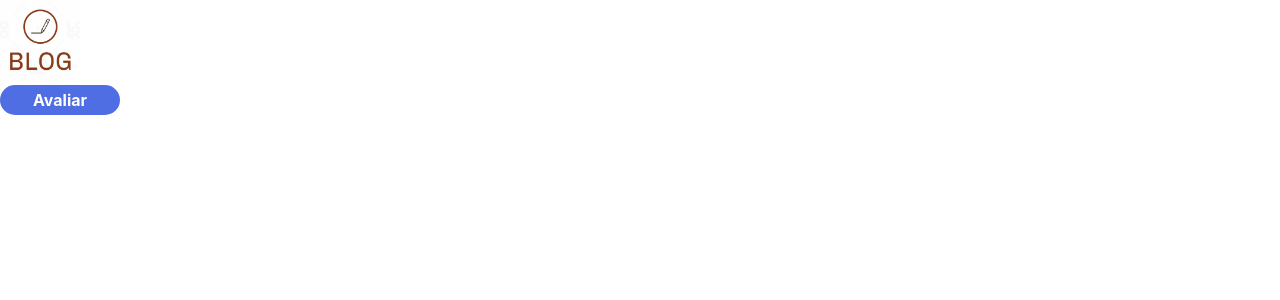
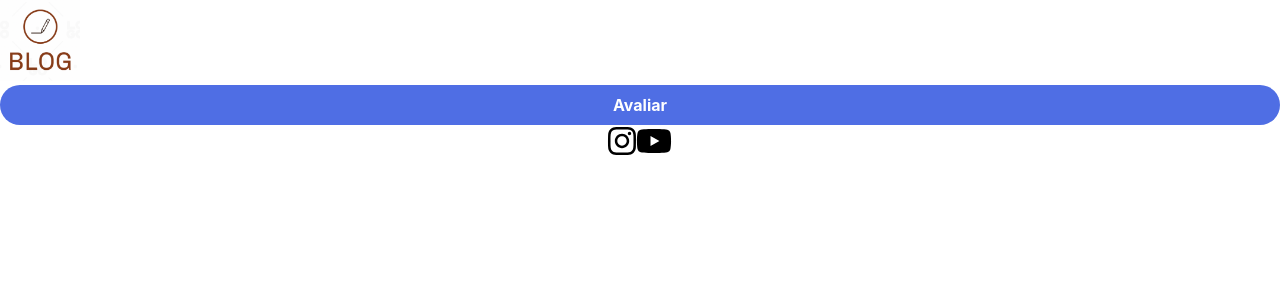
Before and after one commit to rrnazario/blog-builder, a React (Create React App) app: page / in a window 1280 px wide. Shown: the top 300 px of the page. Built offline with nearby package versions, Linux system fonts and the light colour scheme.

Commit message:
chore: social medias

```diff
--- a/package.json
+++ b/package.json
@@ -3,6 +3,9 @@
   "version": "0.1.0",
   "private": true,
   "dependencies": {
+    "@fortawesome/fontawesome-svg-core": "^6.5.1",
+    "@fortawesome/free-brands-svg-icons": "^6.5.1",
+    "@fortawesome/react-fontawesome": "^0.2.0",
     "@testing-library/jest-dom": "^5.17.0",
     "@testing-library/react": "^13.4.0",
     "@testing-library/user-event": "^13.5.0",
--- a/src/App.tsx
+++ b/src/App.tsx
@@ -1,12 +1,14 @@
 import Logo from "./components/Logo";
 import RoundedButton from "./components/RoundedButton";
+import SocialMedias from "./components/SocialMedias";
 import GlobalStyle from "./global";
 
 function App() {
   return <>
     <GlobalStyle />
     <Logo />
-    <RoundedButton caption="Avaliar"/>
+    <RoundedButton caption="Avaliar" />
+    <SocialMedias instagram youtube />
   </>
 }
 
--- a/src/components/RoundedButton/styles.tsx
+++ b/src/components/RoundedButton/styles.tsx
@@ -2,12 +2,11 @@ import styled from "styled-components";
 
 export const Container = styled.div`
     cursor: pointer;
-    width: 120px;
-    height: 30px;
+    padding: 10px 40px;
     background: #4f6ee4;
     color: white;
-    font-weight: bold;
-    border-radius: 30px;
+    font-weight: 700;
+    border-radius: 40px;
     display: flex;
     align-items: center;
     justify-content: center;
--- /dev/null
+++ b/src/components/SocialMedias/icon.tsx
@@ -0,0 +1,18 @@
+import { SizeProp } from '@fortawesome/fontawesome-svg-core';
+import * as Styled from './styles'
+import { FontAwesomeIconProps } from "@fortawesome/react-fontawesome";
+
+interface IconProps extends FontAwesomeIconProps
+{
+    link?: string
+}
+
+export default function Icon(props: IconProps) {
+
+    const p = {...props}
+    p.size ??= '2x' as SizeProp;
+
+    return <a href={props.link}>
+        <Styled.Icon {...p}/>
+    </a>
+}
--- /dev/null
+++ b/src/components/SocialMedias/index.tsx
@@ -0,0 +1,20 @@
+import * as Styled from './styles'
+import { faInstagram, faYoutube } from '@fortawesome/free-brands-svg-icons'
+import Icon from './icon'
+import { SizeProp } from '@fortawesome/fontawesome-svg-core'
+
+interface SocialMediasProps {
+    youtube?: boolean,
+    instagram: boolean,
+    tiktok?: boolean,
+    facebook?: boolean,
+    twitter?: boolean,
+    size?: SizeProp
+}
+
+export default function SocialMedias(props: SocialMediasProps) {
+    return <Styled.Container>
+        {props.instagram && <Icon icon={faInstagram} size={props.size} />}
+        {props.youtube && <Icon icon={faYoutube} size={props.size} />}
+    </Styled.Container>
+}
--- /dev/null
+++ b/src/components/SocialMedias/styles.tsx
@@ -0,0 +1,23 @@
+import { FontAwesomeIcon } from "@fortawesome/react-fontawesome";
+import styled from "styled-components";
+
+export const Container = styled.div`
+    color: black;
+    display: flex;
+    align-items: center;
+    justify-content: center;
+
+    a, a:hover, a:focus, a:active {
+        text-decoration: none;
+        color: inherit;
+    }
+`
+
+export const Icon = styled(FontAwesomeIcon)`
+    cursor:pointer;
+    transition: color 0.2s ease-in-out;
+
+    &:hover {
+        color: #f78da7;
+    }
+`
```
Also changed, not shown: 1 other file (tests, documents, lock files or other folders).
